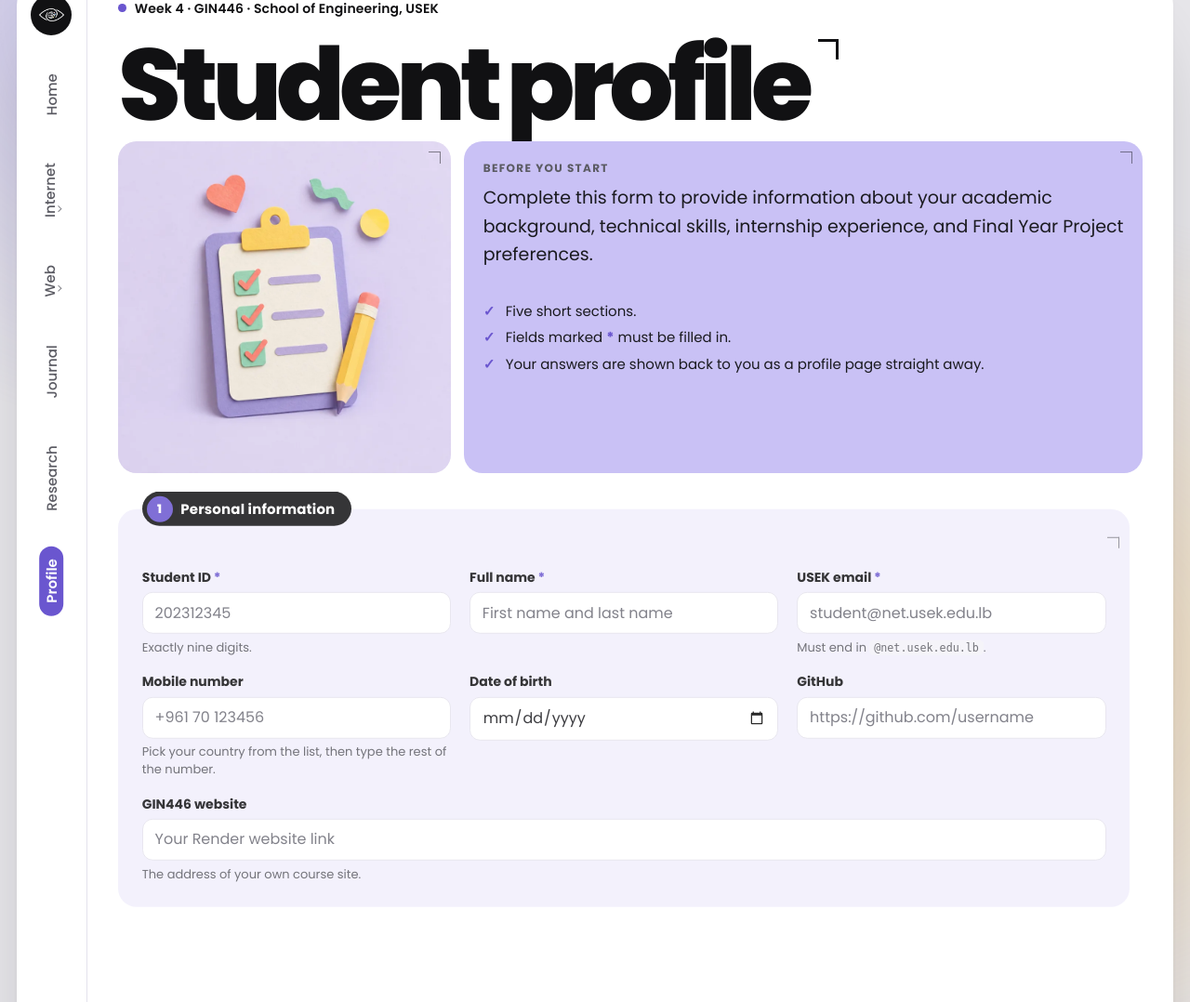
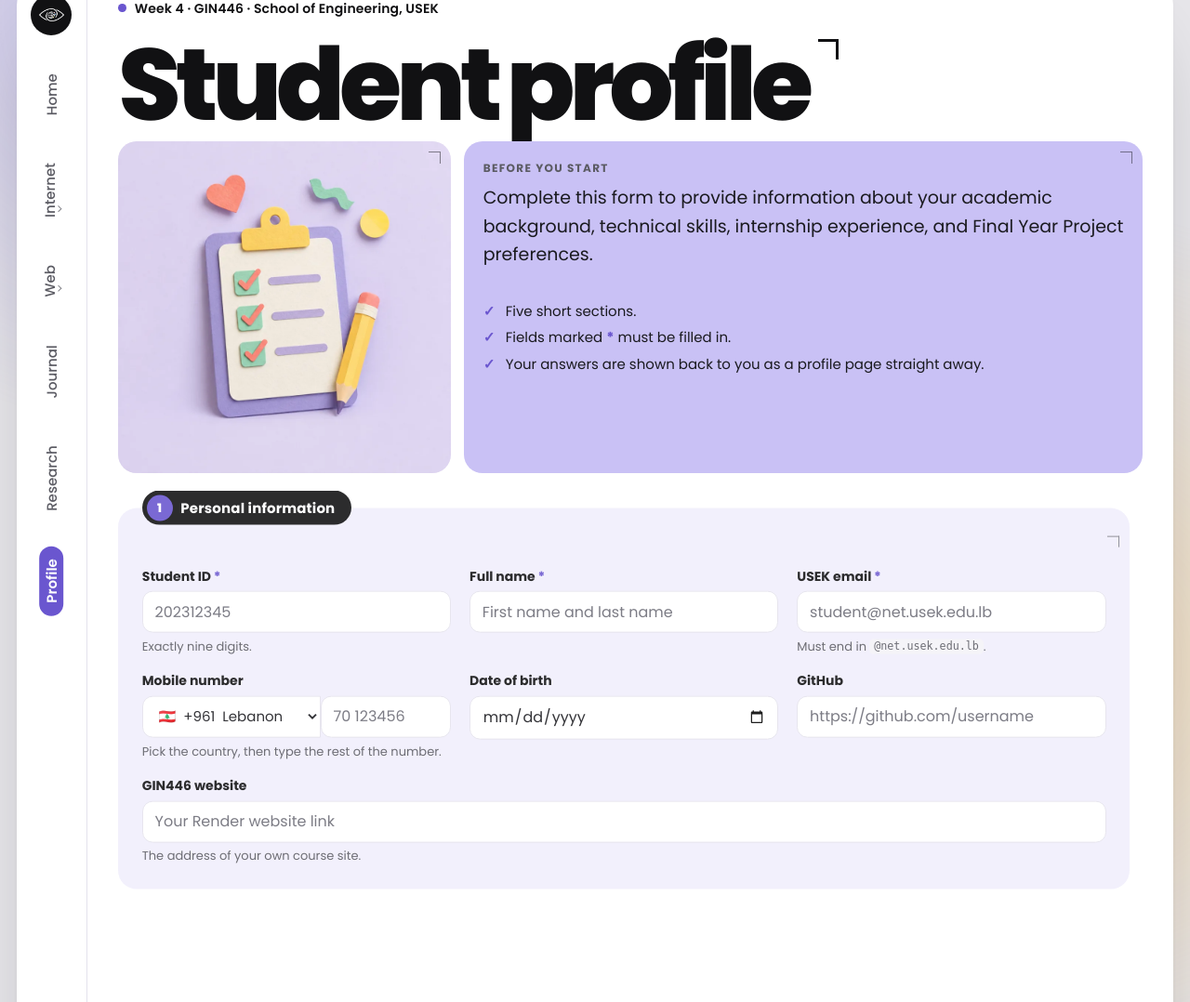
Before and after one commit to jadhaidar0/web-programming-site, a Flask app: page /submit-profile in a window 1280 px wide. Shown: the part 48-1126 px from the top of the page at 93% size. Run offline with Flask 3, Linux system fonts and the light colour scheme.

Commit message:
phone: a flag country picker beside the number
Replaced the datalist with two controls drawn as one: a <select> showing
a flag, the dialling code and the country name, joined to a number box
that now holds only the local part. The select's right border is the
seam, and :focus-within puts one ring around the pair rather than around
half of it. Under 26rem they stack instead of squeezing.

Because the number now arrives in two pieces, submit_profile joins them
back into data['phone'] before rendering, since profile.html prints that
one value. phone_country is popped so it does not linger as a stray field.

Also removed the datalist card from the Research page.

```diff
--- a/app.py
+++ b/app.py
@@ -392,6 +392,16 @@ def submit_profile():
         data = request.form.to_dict()                   # all single-value fields
         skills = request.form.getlist("skills")         # checkboxes -> list
         software = request.form.getlist("software")     # multiple <select> -> list
+
+        # The mobile number is collected as TWO controls: a country picker
+        # and the number itself. profile.html prints data['phone'] on its
+        # own, so the two halves are joined back into one value here.
+        # pop() also takes phone_country out of data, so it is not left
+        # lying around as a stray field.
+        code = data.pop("phone_country", "").strip()
+        number = data.get("phone", "").strip()
+        data["phone"] = f"{code} {number}".strip() if number else ""
+
         return render_template(
             "profile.html", data=data, skills=skills, software=software
         )
--- a/static/form_style.css
+++ b/static/form_style.css
@@ -406,3 +406,65 @@ input[type="color"] {
   .form-actions { flex-direction: column; align-items: stretch; }
   .btn { width: 100%; }
 }
+
+
+/* ---------- 9. The paired phone field ----------
+   A country picker and a number box drawn as one control: the select
+   keeps the rounded corners on the left, the input keeps them on the
+   right, and the select's right border is the divider between them. */
+.phone-group {
+  display: flex;
+  min-width: 0;
+  border-radius: 0.7rem;
+}
+
+.phone-country {
+  flex: 0 0 auto;
+  width: auto;                   /* beats the width: 100% every other
+                                    control on this form gets */
+  max-width: 12rem;
+  border-radius: 0.7rem 0 0 0.7rem;
+  font-size: 0.9375rem;
+}
+
+.phone-number {
+  flex: 1 1 7rem;
+  min-width: 0;                  /* lets it shrink instead of overflowing */
+  border-radius: 0 0.7rem 0.7rem 0;
+  border-left: 0;                /* the select's right border is the seam */
+}
+
+/* The ring belongs to the pair, not to one half of it, so the joined
+   control reads as a single thing when either part has focus. */
+.phone-group:focus-within {
+  outline: 3px solid var(--lilac);
+  outline-offset: 2px;
+}
+.phone-group:focus-within .phone-country,
+.phone-group:focus-within .phone-number { border-color: var(--lilac); }
+
+/* The individual outlines would draw inside the group ring, so they are
+   replaced by an inset line marking which half is actually focused. */
+.phone-group :is(select, input):focus-visible {
+  outline: none;
+  box-shadow: inset 0 0 0 1.5px var(--lilac);
+}
+
+/* :user-invalid on the number must not repaint the whole seam. */
+.phone-number:user-invalid { border-left: 0; }
+
+@media (max-width: 26rem) {
+  /* Too narrow to sit side by side: stack them and square the seam. */
+  .phone-group { flex-wrap: wrap; }
+  .phone-country {
+    max-width: none;
+    width: 100%;
+    border-radius: 0.7rem 0.7rem 0 0;
+    border-bottom-width: 0;
+  }
+  .phone-number {
+    flex: 1 1 100%;
+    border-left: 1.5px solid var(--rule);
+    border-radius: 0 0 0.7rem 0.7rem;
+  }
+}
--- a/templates/profile-form.html
+++ b/templates/profile-form.html
@@ -101,53 +101,53 @@
 
       <p class="field">
         <label for="phone">Mobile number</label>
-        {# The country picker is a <datalist>, the same control used for
-           the programming language further down. Picking a country fills
-           in its dialling code and leaves the cursor ready for the rest
-           of the number, so the whole thing still arrives as ONE value
-           under name="phone". A separate <select> would split the number
-           across two fields and the code would be lost on the profile
-           page, which reads data.get('phone') only.
+        {# Two controls, one number. The country picker is its own
+           <select> so it can show a flag and a country name, and the
+           number box holds only the local part. They are joined back
+           together in app.py before the profile page prints them.
 
-           <option value> is what gets inserted; label is what the list
-           shows beside it. #}
-        <input type="tel" id="phone" name="phone"
-               list="dial-codes"
-               placeholder="+961 70 123456"
-               pattern="\+[0-9]{1,4}[\s\-]?[0-9][0-9\s\-]{4,14}"
-               title="International format, starting with the country code, for example +961 70 123456"
-               maxlength="20" inputmode="tel" autocomplete="tel">
-        <datalist id="dial-codes">
-          <option value="+961" label="Lebanon"></option>
-          <option value="+971" label="United Arab Emirates"></option>
-          <option value="+966" label="Saudi Arabia"></option>
-          <option value="+974" label="Qatar"></option>
-          <option value="+965" label="Kuwait"></option>
-          <option value="+973" label="Bahrain"></option>
-          <option value="+968" label="Oman"></option>
-          <option value="+962" label="Jordan"></option>
-          <option value="+963" label="Syria"></option>
-          <option value="+964" label="Iraq"></option>
-          <option value="+20"  label="Egypt"></option>
-          <option value="+90"  label="Turkey"></option>
-          <option value="+357" label="Cyprus"></option>
-          <option value="+33"  label="France"></option>
-          <option value="+32"  label="Belgium"></option>
-          <option value="+49"  label="Germany"></option>
-          <option value="+44"  label="United Kingdom"></option>
-          <option value="+39"  label="Italy"></option>
-          <option value="+34"  label="Spain"></option>
-          <option value="+41"  label="Switzerland"></option>
-          <option value="+31"  label="Netherlands"></option>
-          <option value="+46"  label="Sweden"></option>
-          <option value="+1"   label="United States / Canada"></option>
-          <option value="+61"  label="Australia"></option>
-          <option value="+55"  label="Brazil"></option>
-          <option value="+234" label="Nigeria"></option>
-          <option value="+225" label="Ivory Coast"></option>
-          <option value="+27"  label="South Africa"></option>
-        </datalist>
-        <span class="hint">Pick your country from the list, then type the rest of the number.</span>
+           The picker gets its own <label>, hidden from view but read
+           aloud, because every control needs a name of its own. #}
+        <span class="phone-group">
+          <label class="visually-hidden" for="phone_country">Country code</label>
+          <select class="phone-country" id="phone_country" name="phone_country">
+            <option value="+961" selected>🇱🇧&nbsp; +961&nbsp; Lebanon</option>
+            <option value="+971">🇦🇪&nbsp; +971&nbsp; United Arab Emirates</option>
+            <option value="+966">🇸🇦&nbsp; +966&nbsp; Saudi Arabia</option>
+            <option value="+974">🇶🇦&nbsp; +974&nbsp; Qatar</option>
+            <option value="+965">🇰🇼&nbsp; +965&nbsp; Kuwait</option>
+            <option value="+973">🇧🇭&nbsp; +973&nbsp; Bahrain</option>
+            <option value="+968">🇴🇲&nbsp; +968&nbsp; Oman</option>
+            <option value="+962">🇯🇴&nbsp; +962&nbsp; Jordan</option>
+            <option value="+963">🇸🇾&nbsp; +963&nbsp; Syria</option>
+            <option value="+964">🇮🇶&nbsp; +964&nbsp; Iraq</option>
+            <option value="+20">🇪🇬&nbsp; +20&nbsp; Egypt</option>
+            <option value="+90">🇹🇷&nbsp; +90&nbsp; Turkey</option>
+            <option value="+357">🇨🇾&nbsp; +357&nbsp; Cyprus</option>
+            <option value="+33">🇫🇷&nbsp; +33&nbsp; France</option>
+            <option value="+32">🇧🇪&nbsp; +32&nbsp; Belgium</option>
+            <option value="+49">🇩🇪&nbsp; +49&nbsp; Germany</option>
+            <option value="+44">🇬🇧&nbsp; +44&nbsp; United Kingdom</option>
+            <option value="+39">🇮🇹&nbsp; +39&nbsp; Italy</option>
+            <option value="+34">🇪🇸&nbsp; +34&nbsp; Spain</option>
+            <option value="+41">🇨🇭&nbsp; +41&nbsp; Switzerland</option>
+            <option value="+31">🇳🇱&nbsp; +31&nbsp; Netherlands</option>
+            <option value="+46">🇸🇪&nbsp; +46&nbsp; Sweden</option>
+            <option value="+1">🇺🇸&nbsp; +1&nbsp; United States / Canada</option>
+            <option value="+61">🇦🇺&nbsp; +61&nbsp; Australia</option>
+            <option value="+55">🇧🇷&nbsp; +55&nbsp; Brazil</option>
+            <option value="+234">🇳🇬&nbsp; +234&nbsp; Nigeria</option>
+            <option value="+225">🇨🇮&nbsp; +225&nbsp; Ivory Coast</option>
+            <option value="+27">🇿🇦&nbsp; +27&nbsp; South Africa</option>
+          </select>
+
+          <input class="phone-number" type="tel" id="phone" name="phone"
+                 placeholder="70 123456"
+                 pattern="[0-9][0-9\s\-]{5,13}"
+                 title="The number without the country code, for example 70 123456"
+                 maxlength="16" inputmode="tel" autocomplete="tel-national">
+        </span>
+        <span class="hint">Pick the country, then type the rest of the number.</span>
       </p>
 
       <p class="field">
```
Also changed, not shown: templates/research.html (+2 -20 lines).
